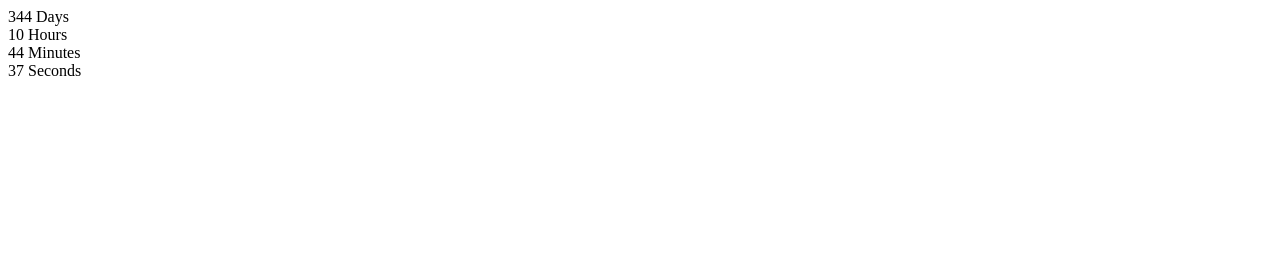
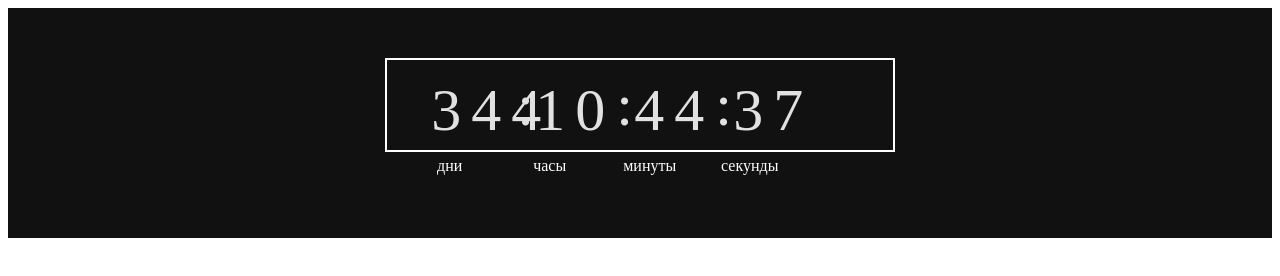
Before and after one commit to alina-multi/goit-js-hw-11-timer, a website: page src/index.html in a window 1280 px wide. Drawn offline with Linux system fonts and the light colour scheme.

Commit message:
Timer with css

```diff
--- a/src/index.html
+++ b/src/index.html
@@ -8,27 +8,23 @@
     <title>Document</title>
   </head>
   <body>
-    <div class="timer" id="timer-1">
-      <div class="field">
-        <span class="value" data-value="days">00</span>
-        <span class="label">Days</span>
-      </div>
 
-      <div class="field">
-        <span class="value" data-value="hours">00</span>
-        <span class="label">Hours</span>
-      </div>
-
-      <div class="field">
-        <span class="value" data-value="mins">00</span>
-        <span class="label">Minutes</span>
-      </div>
-
-      <div class="field">
-        <span class="value" data-value="secs">00</span>
-        <span class="label">Seconds</span>
-      </div>
-    </div>
+<div class="timer-box" id="timer-1">
+	<div class="timer">
+		<ul class="flex">
+      <li id="days" data-value="days">00</li>
+			<li id="hour" data-value="hours">00</li>
+			<li id="minutes" data-value="mins">00</li>
+			<li id="seconds" data-value="secs">00</li>
+		</ul>
+	</div>
+	<ul class="flex time-name">
+    <li>дни</li>
+		<li>часы</li>
+		<li>минуты</li>
+		<li>секунды</li>
+	</ul>
+</div>
   </body>
 
   <script src="./index.js"></script>
--- a/src/style.css
+++ b/src/style.css
@@ -0,0 +1,53 @@
+
+
+.flex { display: flex; }
+
+.timer-box {
+	width: 100%;
+	height: 180px;
+	padding-top: 50px;
+	background: #111;
+}
+
+.timer-box ul {
+    width: 40%;
+    list-style: none;
+    }
+
+.timer {
+	width: 40%;
+	height: 50%;
+    margin: 0 auto 5px;
+    border: 2px solid white;
+	/* background: url('../src/images/bg_timer.png') no-repeat; */
+}
+	.timer li {
+		width: 85px;
+		height: 70px;
+		font-size: 60px;
+		line-height: 68px;
+		color: #e1e1e1;
+		letter-spacing: 10px;
+		position: relative;
+		padding-left: 4px;
+	}
+	.timer li + li:before {
+		width: 15px;
+		height: 70px;
+		display: block;
+		font-size: 60px;
+		line-height: 58px;
+		content: ':';
+		position: absolute;
+		left: -14px;
+		top: 0;
+	}
+.time-name { margin: 0 auto; }
+	.time-name li {
+		width: 85px;
+		font-size: 16px;
+		color: white;
+		text-align: center;
+	}
+.timer li + li,
+.time-name li + li { margin-left: 15px; }
```
Also changed, not shown: dist/index.html, src/images/bg_timer.png (added), 11 other files.
